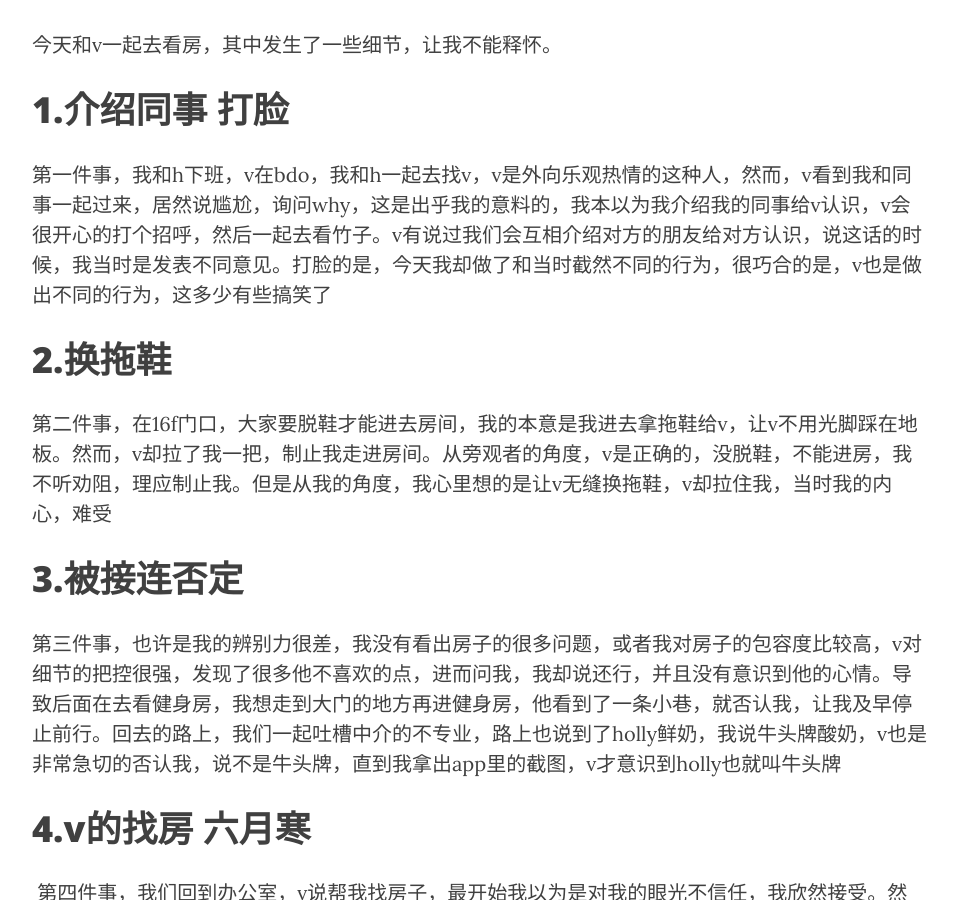
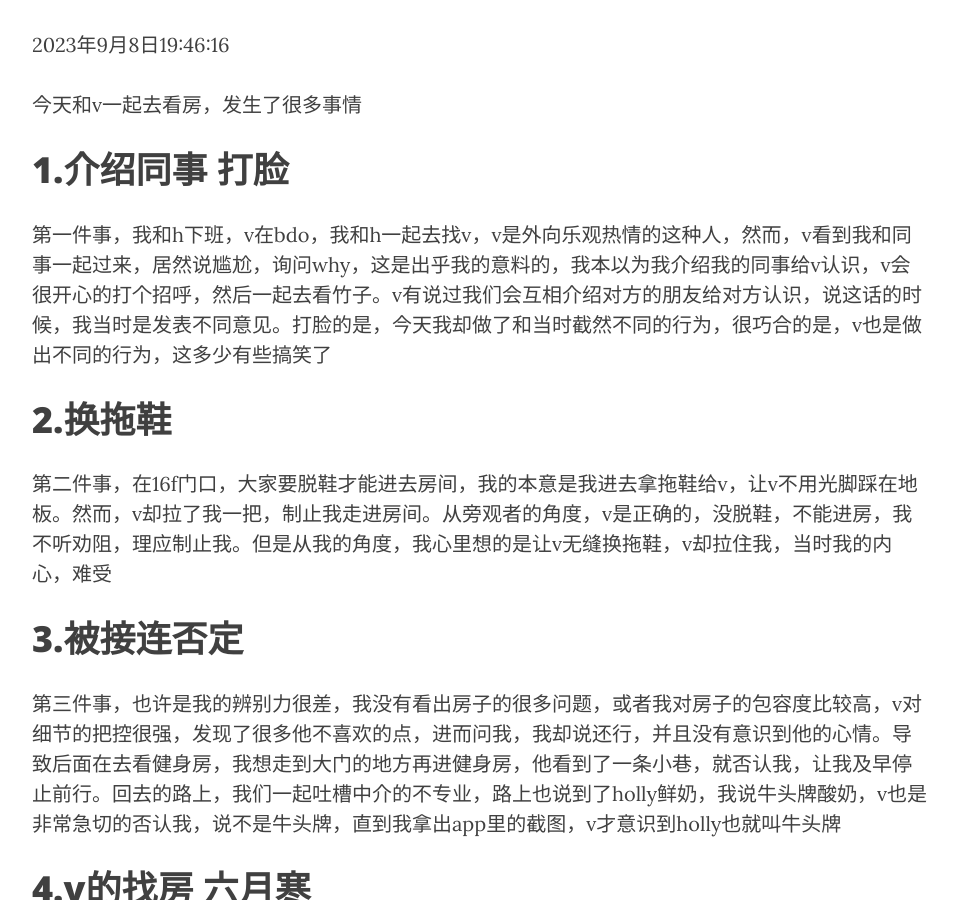
Before and after one commit to bigSaltFish/bigSaltFish.github.io, a Jekyll site: the page built from _posts/2023-09-08-diary.md, in a window 1280 px wide and 900 px high. Shown: the whole window, without its empty margins (160-1117 px from the left). Built offline with Jekyll 4.4.1, drawn with Linux system fonts in a browser that asks for light colours; nearby versions of some CDN libraries.

Commit message:
add date

```diff
--- a/_posts/2023-09-08-diary.md
+++ b/_posts/2023-09-08-diary.md
@@ -7,7 +7,9 @@ title: 周五随笔
 
 
 
-   今天和v一起去看房，其中发生了一些细节，让我不能释怀。
+   2023年9月8日19:46:16
+
+   今天和v一起去看房，发生了很多事情
 
 # 1.介绍同事 打脸
 
```
